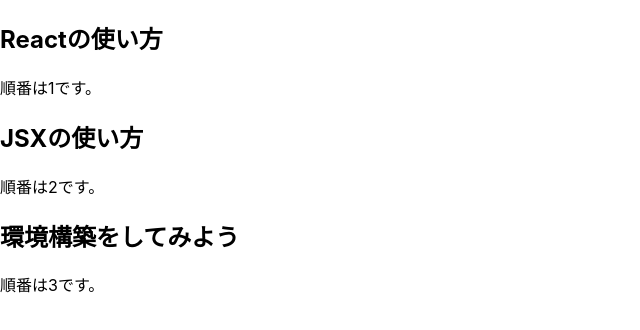
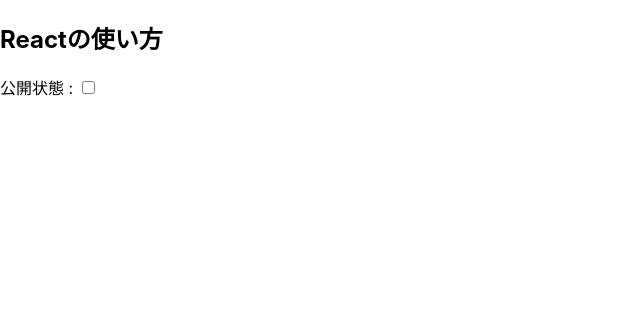
Before and after one commit to Ryoto-Noguchi/react-practice, a React (Create React App) app: page / in a window 1280 px wide. Shown: the top 330 px of the page, without its empty margins (0-640 px from the left). Built offline with nearby package versions, Linux system fonts and the light colour scheme.

Commit message:
React入門#5完了

```diff
--- a/src/Article.jsx
+++ b/src/Article.jsx
@@ -5,7 +5,9 @@
   return (
     <React.Fragment>
       <h2>{props.title}</h2>
-      <p>順番は{props.order}です。</p>
+      <label htmlFor="check">公開状態 : </label>
+      <input id="check" type="checkbox" checked = {props.isPublished} onClick={() => props.toggle()}/>
+
     </React.Fragment>
   );
 };
--- a/src/Blog.jsx
+++ b/src/Blog.jsx
@@ -4,14 +4,27 @@
 class Blog extends React.Component {
   constructor(props) {
     super(props);
+    this.state = {
+      isPublished: false,
+      order: 1
+    }
   }
+
+  // 公開状態の反転
+  togglePublished = () => {
+    this.setState({
+      isPublished: !this.state.isPublished
+    })
+  };
+
+
   render() {
-    const authorName = "Torahack"
     return (
       <>
-        <Article title={"Reactの使い方"} order={1}/>
-        <Article title={"JSXの使い方"} order={2}/>
-        <Article title={"環境構築をしてみよう"} order={3}/>
+        <Article title={"Reactの使い方"}
+                  isPublished={this.state.isPublished}
+                  toggle={() => this.togglePublished()}
+                  />
       </>
 
     )
```
